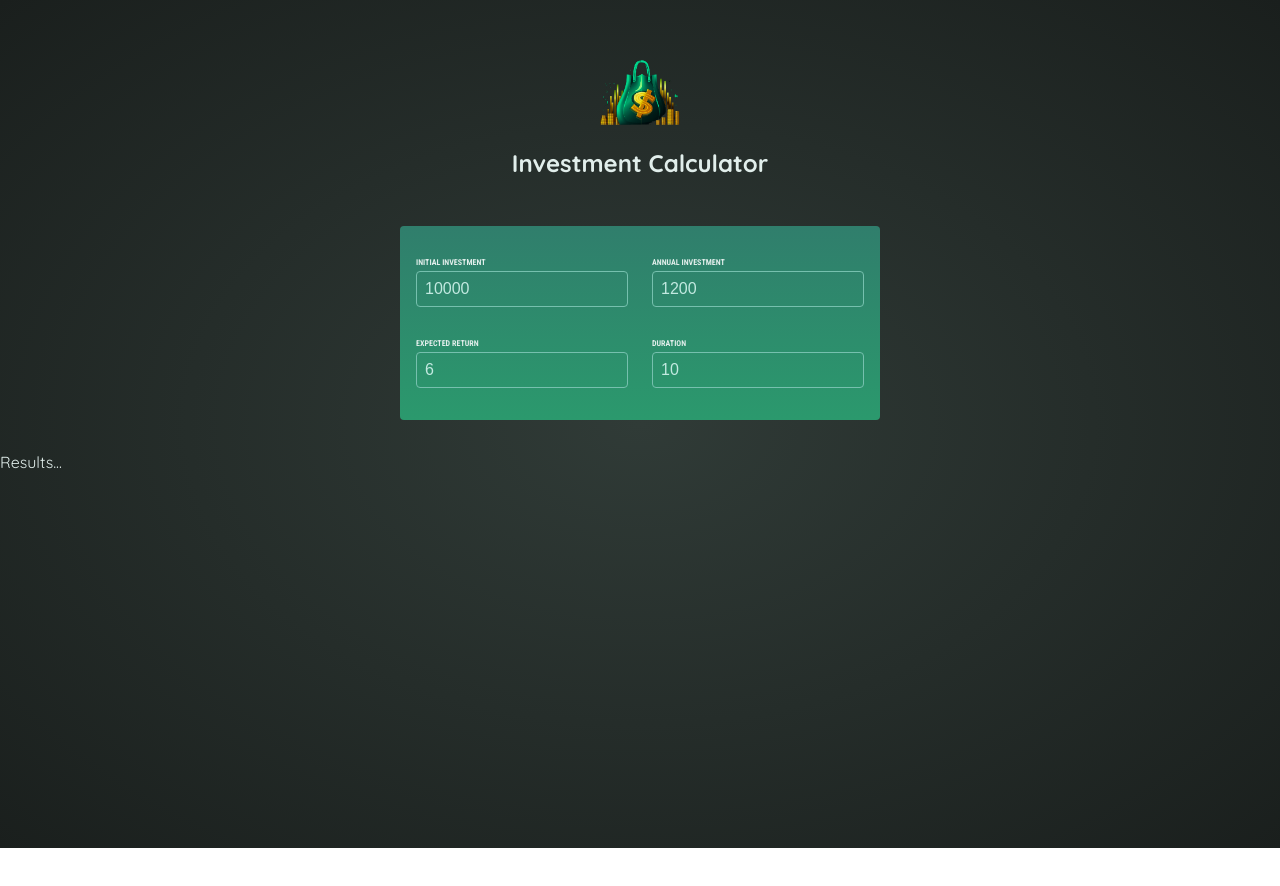
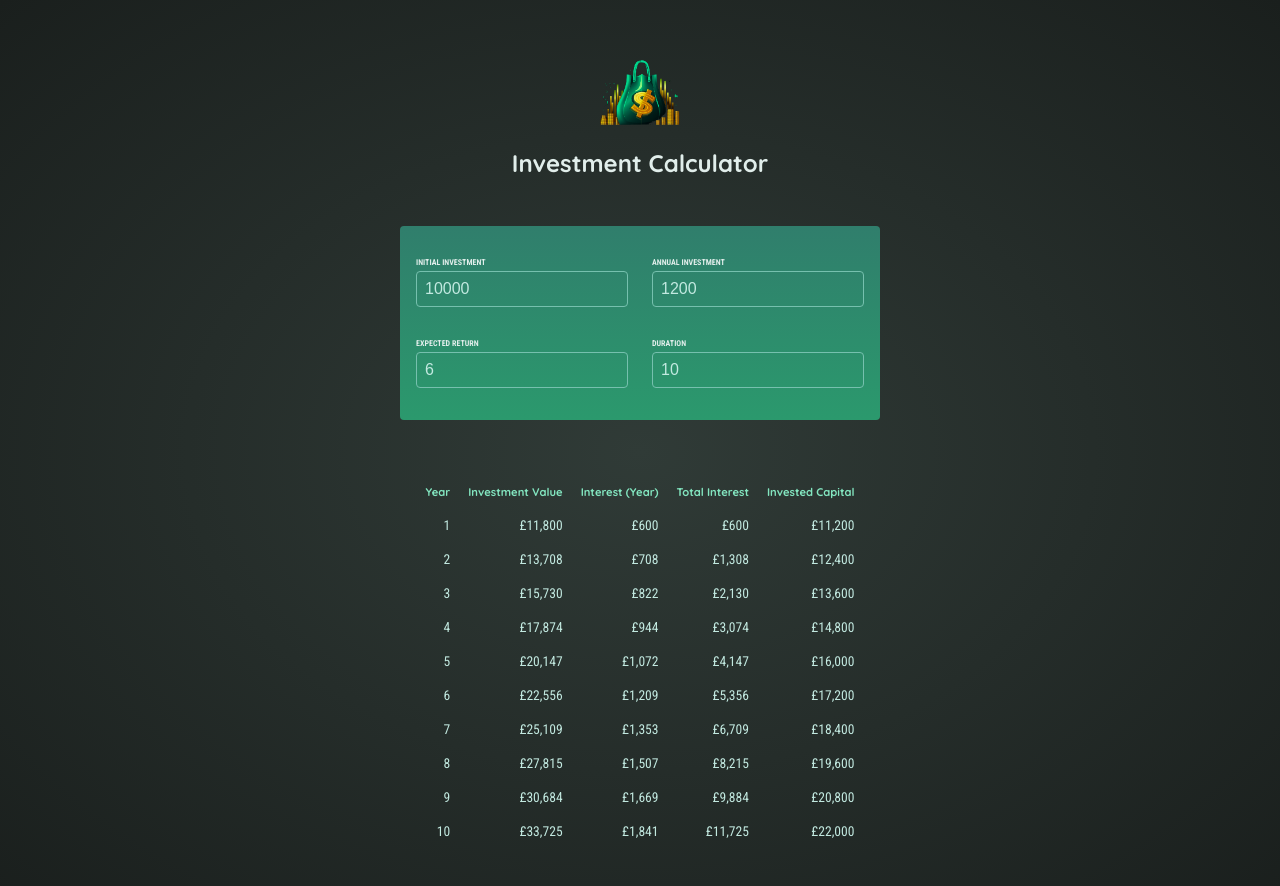
Before and after one commit to OlgaFelczak/Investment-Calculator, a React (Vite) app: page / in a window 1280 px wide. Shown: the top 886 px of the page. Before the commit the page ends 848 px from the top, so only its background shows below. Built offline with nearby package versions, Linux system fonts and the light colour scheme.

Commit message:
Add table to display investment results (Outputting Results in a List & Deriving More Values)

```diff
--- a/src/components/Results.jsx
+++ b/src/components/Results.jsx
@@ -1,8 +1,42 @@
-import { calculateInvestmentResults } from '../util/investment';
+import { calculateInvestmentResults, formatter } from '../util/investment';
 
 export default function Results({ input }) {
   const resultsData = calculateInvestmentResults(input);
-  console.log(resultsData);
+  const initialInvestment =
+    resultsData[0].valueEndOfYear -
+    resultsData[0].interest -
+    resultsData[0].annualInvestment;
 
-  return <p>Results...</p>;
+  return (
+    <table id="result">
+      <thead>
+        <tr>
+          <th>Year</th>
+          <th>Investment Value</th>
+          <th>Interest (Year)</th>
+          <th>Total Interest</th>
+          <th>Invested Capital</th>
+        </tr>
+      </thead>
+      <tbody>
+        {resultsData.map((yearData) => {
+          const totalInterest =
+            yearData.valueEndOfYear -
+            yearData.annualInvestment * yearData.year -
+            initialInvestment;
+          const totalAmountInvested = yearData.valueEndOfYear - totalInterest;
+
+          return (
+            <tr key={yearData.year}>
+              <td>{yearData.year}</td>
+              <td>{formatter.format(yearData.valueEndOfYear)}</td>
+              <td>{formatter.format(yearData.interest)}</td>
+              <td>{formatter.format(totalInterest)}</td>
+              <td>{formatter.format(totalAmountInvested)}</td>
+            </tr>
+          );
+        })}
+      </tbody>
+    </table>
+  );
 }
```
